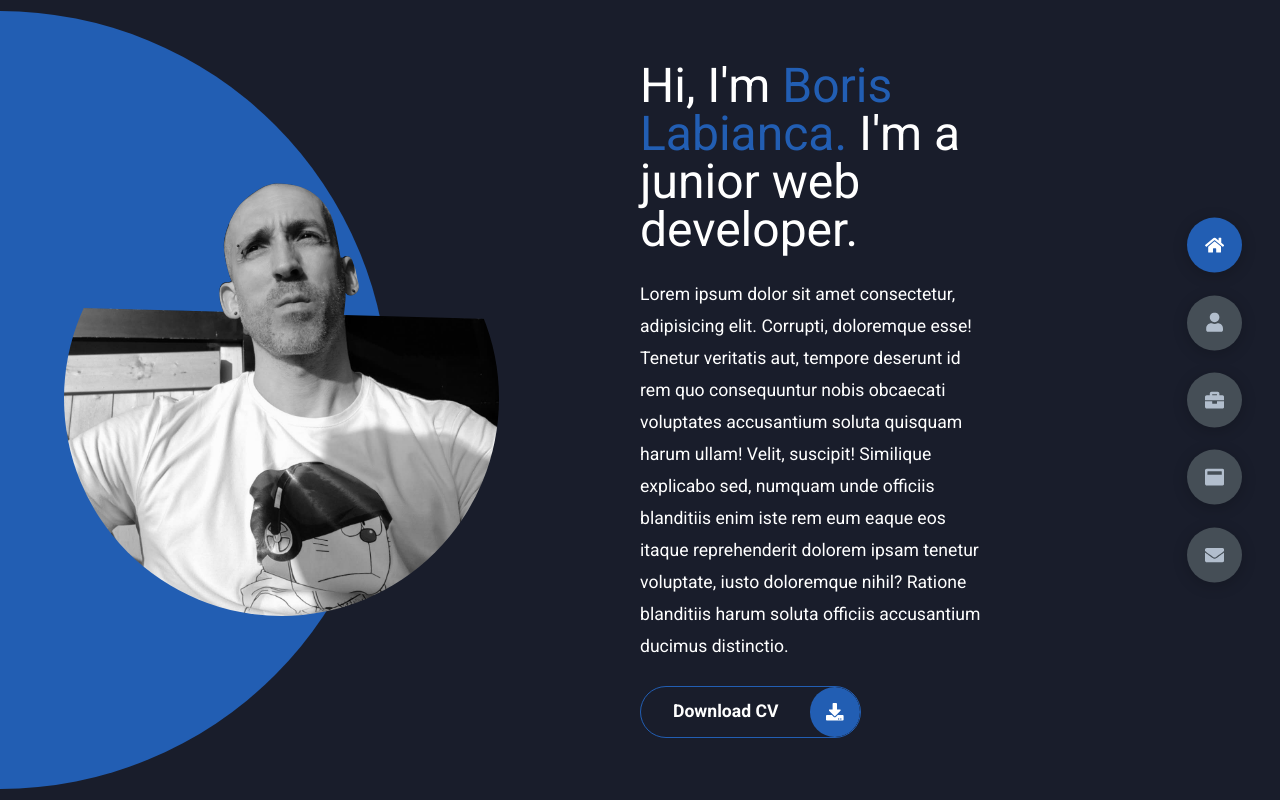
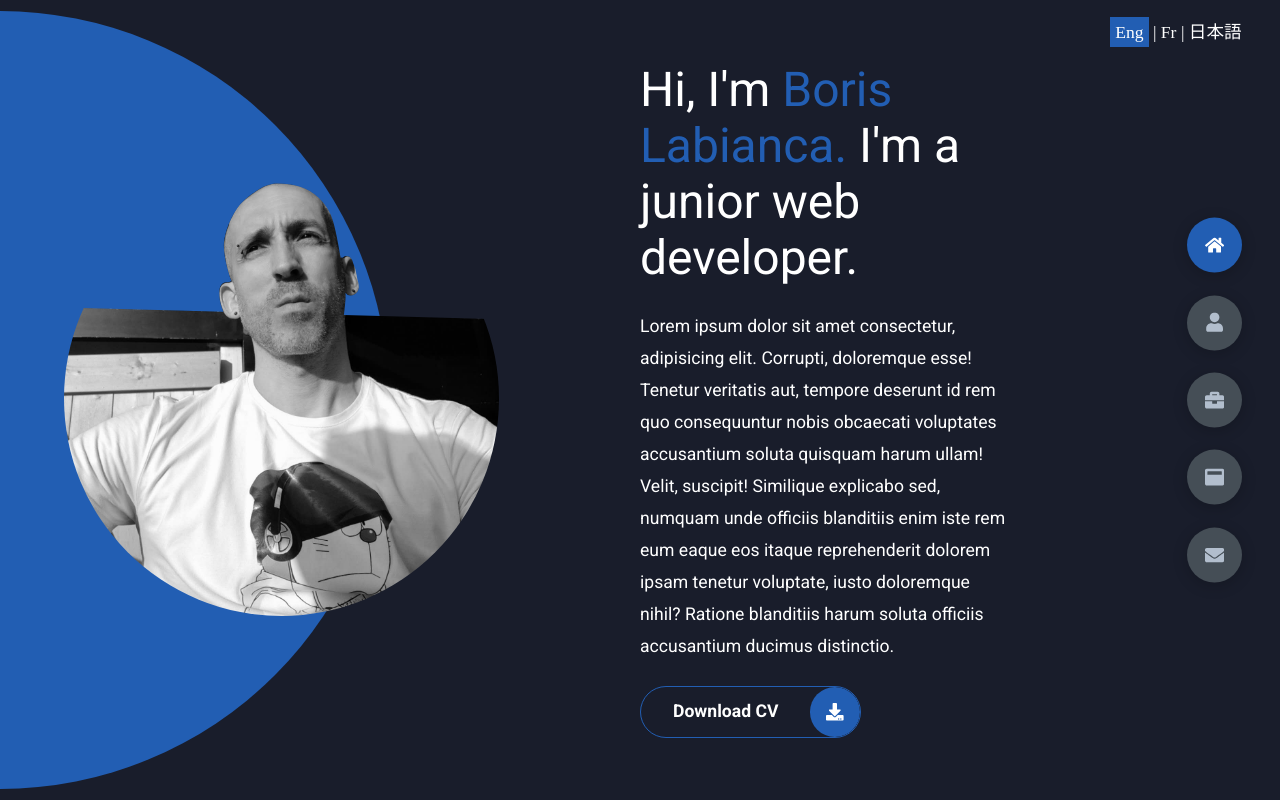
Before and after one commit to BorisLabianca/my-portfolio, a React (Create React App) app: page / in a window 1280 px wide. Built offline with nearby package versions, Linux system fonts and the light colour scheme.

Commit message:
added reducer for language switch and basic translations

```diff
--- a/src/App.css
+++ b/src/App.css
@@ -86,6 +86,18 @@ a {
     transform: translateY(0) scaleY(1);
   }
 }
+
+/* Language Switch */
+.language-switch {
+  position: absolute;
+  top: 3%;
+  right: 3%;
+}
+.selected {
+  background-color: var(--color-secondary);
+  padding: 5px;
+}
+
 /* Controls */
 .controls {
   position: fixed;
@@ -122,6 +134,76 @@ a {
   font-size: 1.2rem;
   pointer-events: none;
   color: var(--color-grey-2);
+}
+.control-1 .before {
+  transform: scaleX(0%);
+  transition: all 0.4s ease-in-out;
+  transform-origin: right;
+  position: absolute;
+  top: 7%;
+  right: 110%;
+  font-size: 1.25rem;
+  font-family: "Roboto";
+  color: var(--color-white);
+}
+.control-1:hover .before {
+  transform: scaleX(100%);
+}
+.control-2 .before {
+  transform: scaleX(0%);
+  transition: all 0.4s ease-in-out;
+  transform-origin: right;
+  position: absolute;
+  top: 27%;
+  right: 110%;
+  font-size: 1.25rem;
+  font-family: "Roboto";
+  color: var(--color-white);
+}
+.control-2:hover .before {
+  transform: scaleX(100%);
+}
+.control-3 .before {
+  transform: scaleX(0%);
+  transition: all 0.4s ease-in-out;
+  transform-origin: right;
+  color: var(--color-white);
+  font-size: 1.25rem;
+  position: absolute;
+  top: 47.5%;
+  right: 110%;
+  font-family: "Roboto";
+}
+.control-3:hover .before {
+  transform: scaleX(100%);
+}
+.control-4 .before {
+  transform: scaleX(0%);
+  transition: all 0.4s ease-in-out;
+  transform-origin: right;
+  color: var(--color-white);
+  font-size: 1.25rem;
+  position: absolute;
+  top: 67.5%;
+  right: 110%;
+  font-family: "Roboto";
+}
+.control-4:hover .before {
+  transform: scaleX(100%);
+}
+.control-5 .before {
+  transform: scaleX(0%);
+  transition: all 0.4s ease-in-out;
+  transform-origin: right;
+  color: var(--color-white);
+  font-size: 1.25rem;
+  position: absolute;
+  top: 87.5%;
+  right: 110%;
+  font-family: "Roboto";
+}
+.control-5:hover .before {
+  transform: scaleX(100%);
 }
 
 /* Home style */
@@ -162,10 +244,11 @@ a {
   display: flex;
   flex-direction: column;
   justify-content: center;
-  padding-right: 18rem;
+  padding-right: 17rem;
 }
 .name {
   font-size: 3rem;
+  line-height: 3.5rem;
 }
 .name span {
   color: var(--color-secondary);
--- a/src/App.js
+++ b/src/App.js
@@ -1,3 +1,5 @@
+import { useSelector, useDispatch } from "react-redux";
+import { switchLanguage } from "./features/language/languageSlice";
 import "./App.css";
 import {
   FaEnvelope,
@@ -12,178 +14,135 @@ import About from "./components/About";
 import Portfolio from "./components/Portfolio";
 import AboutThisSite from "./components/AboutThisSite";
 import Contact from "./components/Contact";
+import content from "./assets/content.json";
 
 function App() {
+  const dispatch = useDispatch();
   const buttonsArray = [
-    { icon: <FaHome className="icon" /> },
-    { icon: <FaUser className="icon" /> },
-    { icon: <FaBriefcase className="icon" /> },
-    { icon: <FaWindowMaximize className="icon" /> },
-    { icon: <FaEnvelope className="icon" /> },
+    {
+      icon: <FaHome className="icon" />,
+      description: { eng: "Home", fr: "Accueil", jap: "ホーム" },
+    },
+    {
+      icon: <FaUser className="icon" />,
+      description: { eng: "About me", fr: "Mon profil", jap: "プロフィール" },
+    },
+    {
+      icon: <FaBriefcase className="icon" />,
+      description: {
+        eng: "My portfolio",
+        fr: "Mon portfolio",
+        jap: "制作実績",
+      },
+    },
+    {
+      icon: <FaWindowMaximize className="icon" />,
+      description: {
+        eng: "About this site",
+        fr: "A propos du site",
+        jap: "サイトに付いて",
+      },
+    },
+    {
+      icon: <FaEnvelope className="icon" />,
+      description: {
+        eng: "Contact me",
+        fr: "Contactez-moi",
+        jap: "お問い合せ",
+      },
+    },
   ];
-  // const [btnClass, setBtnClass] = useState([
-  //   "control control-1 active-btn",
-  //   "control control-2",
-  //   "control control-3",
-  //   "control control-4",
-  //   "control control-5",
-  // ]);
-  // const [activeSection, setActiveSection] = useState([
-  //   "main-section section sec1 home active",
-  //   "main-section section sec2 about",
-  //   "main-section section sec3 portfolio",
-  //   "main-section section sec4 about-this-site",
-  //   "main-section section sec5 contact",
-  // ]);
-  // // const sections = document.querySelectorAll(".section");
-  // // const sectBtns = document.querySelectorAll(".controls");
-  // // const sectBtn = document.querySelectorAll(".control");
-  // // const allSections = document.querySelectorAll(".main-content");
-  // const pageTransitions = (index) => {
-  //   if (index === 0) {
-  //     const newBtnClass = [
-  //       "control control-1 active-btn",
-  //       "control control-2",
-  //       "control control-3",
-  //       "control control-4",
-  //       "control control-5",
-  //     ];
-  //     setBtnClass(newBtnClass);
-  //     const newActiveSection = [
-  //       "main-section section sec1 home active",
-  //       "main-section section sec2 about",
-  //       "main-section section sec3 portfolio",
-  //       "main-section section sec4 about-this-site",
-  //       "main-section section sec5 contact",
-  //     ];
-  //     setActiveSection(newActiveSection);
-  //   } else if (index === 1) {
-  //     const newBtnClass = [
-  //       "control control-1",
-  //       "control control-2 active-btn",
-  //       "control control-3",
-  //       "control control-4",
-  //       "control control-5",
-  //     ];
-  //     setBtnClass(newBtnClass);
-  //     const newActiveSection = [
-  //       "main-section section sec1 home",
-  //       "main-section section sec2 about active",
-  //       "main-section section sec3 portfolio",
-  //       "main-section section sec4 about-this-site",
-  //       "main-section section sec5 contact",
-  //     ];
-  //     setActiveSection(newActiveSection);
-  //   } else if (index === 2) {
-  //     const newBtnClass = [
-  //       "control control-1",
-  //       "control control-2",
-  //       "control control-3 active-btn",
-  //       "control control-4",
-  //       "control control-5",
-  //     ];
-  //     setBtnClass(newBtnClass);
-  //     const newActiveSection = [
-  //       "main-section section sec1 home",
-  //       "main-section section sec2 about",
-  //       "main-section section sec3 portfolio active",
-  //       "main-section section sec4 about-this-site",
-  //       "main-section section sec5 contact",
-  //     ];
-  //     setActiveSection(newActiveSection);
-  //   } else if (index === 3) {
-  //     const newBtnClass = [
-  //       "control control-1",
-  //       "control control-2",
-  //       "control control-3",
-  //       "control control-4 active-btn",
-  //       "control control-5",
-  //     ];
-  //     setBtnClass(newBtnClass);
-  //     const newActiveSection = [
-  //       "main-section section sec1 home",
-  //       "main-section section sec2 about",
-  //       "main-section section sec3 portfolio",
-  //       "main-section section sec4 about-this-site active",
-  //       "main-section section sec5 contact",
-  //     ];
-  //     setActiveSection(newActiveSection);
-  //   } else if (index === 4) {
-  //     const newBtnClass = [
-  //       "control control-1",
-  //       "control control-2",
-  //       "control control-3",
-  //       "control control-4",
-  //       "control control-5 active-btn",
-  //     ];
-  //     setBtnClass(newBtnClass);
-  //     const newActiveSection = [
-  //       "main-section section sec1 home",
-  //       "main-section section sec2 about",
-  //       "main-section section sec3 portfolio",
-  //       "main-section section sec4 about-this-site",
-  //       "main-section section sec5 contact active",
-  //     ];
-  //     setActiveSection(newActiveSection);
-  //   }
-  // };
+  const { language } = useSelector((store) => store.language);
 
   return (
     <div className="App main-content">
       {/* <Header /> */}
       <main>
-        <Home />
-        <About />
-        <Portfolio />
-        <AboutThisSite />
-        <Contact />
+        <Home
+          content={
+            language === "eng"
+              ? content.eng.home
+              : language === "fr"
+              ? content.fr.home
+              : language === "jap" && content.jap.home
+          }
+        />
+        <About
+          content={
+            language === "eng"
+              ? content.eng.aboutMe
+              : language === "fr"
+              ? content.fr.aboutMe
+              : language === "jap" && content.jap.aboutMe
+          }
+        />
+        <Portfolio
+          content={
+            language === "eng"
+              ? content.eng.myPortfolio
+              : language === "fr"
+              ? content.fr.myPortfolio
+              : language === "jap" && content.jap.myPortfolio
+          }
+        />
+        <AboutThisSite
+          content={
+            language === "eng"
+              ? content.eng.aboutThisSite
+              : language === "fr"
+              ? content.fr.aboutThisSite
+              : language === "jap" && content.jap.aboutThisSite
+          }
+        />
+        <Contact
+          content={
+            language === "eng"
+              ? content.eng.contactMe
+              : language === "fr"
+              ? content.fr.contactMe
+              : language === "jap" && content.jap.contactMe
+          }
+        />
       </main>
-      {/* <div className="controls">
-        <div
-          className={btnClass[0]}
+      <div className="controls">
+        {buttonsArray.map((elem, index) => {
+          return (
+            <NavButton
+              icon={elem.icon}
+              key={index}
+              index={index}
+              description={elem.description}
+            />
+          );
+        })}
+      </div>
+      <div className="language-switch">
+        <span
+          className={language === "eng" ? "selected" : "not-selected"}
           onClick={() => {
-            pageTransitions(0);
+            dispatch(switchLanguage("eng"));
           }}
         >
-          <FaHome className="icon" />
-        </div>
-        <div
-          className={btnClass[1]}
+          Eng
+        </span>
+        <span> | </span>
+        <span
+          className={language === "fr" ? "selected" : "not-selected"}
           onClick={() => {
-            pageTransitions(1);
+            dispatch(switchLanguage("fr"));
           }}
         >
-          <FaUser className="icon" />
-        </div>
-        <div
-          className={btnClass[2]}
+          Fr
+        </span>
+        <span> | </span>
+        <span
+          className={language === "jap" ? "selected" : "not-selected"}
           onClick={() => {
-            pageTransitions(2);
+            dispatch(switchLanguage("jap"));
           }}
         >
-          <FaBriefcase className="icon" />
-        </div>
-        <div
-          className={btnClass[3]}
-          onClick={() => {
-            pageTransitions(3);
-          }}
-        >
-          <FaQuestion className="icon" />
-        </div>
-        <div
-          className={btnClass[4]}
-          onClick={() => {
-            pageTransitions(4);
-          }}
-        >
-          <FaEnvelope className="icon" />
-        </div>
-      </div> */}
-      <div className="controls">
-        {buttonsArray.map((elem, index) => {
-          return <NavButton icon={elem.icon} key={index} index={index} />;
-        })}
+          日本語
+        </span>
       </div>
     </div>
   );
--- /dev/null
+++ b/src/assets/content.json
@@ -0,0 +1,35 @@
+{
+  "eng": {
+    "home": {
+      "h1Beg": "Hi, I'm ",
+      "h1Span": "Boris Labianca.",
+      "h1End": " I'm a junior web developer."
+    },
+    "aboutMe": {},
+    "myPortfolio": {},
+    "aboutThisSite": {},
+    "contactMe": {}
+  },
+  "fr": {
+    "home": {
+      "h1Beg": "Bonjour, moi, c'est ",
+      "h1Span": "Boris Labianca.",
+      "h1End": " Je suis un développeur web junior."
+    },
+    "aboutMe": {},
+    "myPortfolio": {},
+    "aboutThisSite": {},
+    "contactMe": {}
+  },
+  "jap": {
+    "home": {
+      "h1Beg": "どうも。",
+      "h1Span": "ラビアンカ•ボリス",
+      "h1End": "と申します。ジュニアウェブデベロッパー"
+    },
+    "aboutMe": {},
+    "myPortfolio": {},
+    "aboutThisSite": {},
+    "contactMe": {}
+  }
+}
--- a/src/components/About.js
+++ b/src/components/About.js
@@ -14,7 +14,7 @@ import illustratorLogo from "../assets/icons8-adobe-illustrator.svg";
 import premiereLogo from "../assets/icons8-adobe-premiere-pro.svg";
 import { FaSchool } from "react-icons/fa";
 
-const About = () => {
+const About = ({ content }) => {
   const { classIndex } = useSelector((store) => store.navigation);
 
   return (
--- a/src/components/CVDownloadButton.js
+++ b/src/components/CVDownloadButton.js
@@ -1,13 +1,22 @@
+import { useSelector } from "react-redux";
 import { FaDownload } from "react-icons/fa";
 
 const CVDownloadButton = () => {
+  const { language } = useSelector((store) => store.language);
+
   return (
     <div className="btn-container">
       <a
         href="https://drive.google.com/file/d/1b3SZGNJ421K_Iid_QVeyP9k2DWtRNqDd/view?usp=share_link"
         className="main-btn"
       >
-        <span className="btn-text">Download CV</span>
+        <span className="btn-text">
+          {language === "eng"
+            ? "Download CV"
+            : language === "fr"
+            ? "Téléchargez mon CV"
+            : language === "jap" && "履歴書をダウンロード"}
+        </span>
         <span className="btn-icon">
           <FaDownload />
         </span>
--- a/src/components/Home.js
+++ b/src/components/Home.js
@@ -2,7 +2,7 @@ import { useSelector } from "react-redux";
 import profilePic from "../assets/portfolio_profile_pic.svg";
 import CVDownloadButton from "./CVDownloadButton";
 
-const Home = () => {
+const Home = ({ content }) => {
   const { classIndex } = useSelector((store) => store.navigation);
   // console.log("Home.js log : ", classIndex);
   return (
@@ -16,7 +16,9 @@ const Home = () => {
         </div>
         <div className="home-right">
           <h1 className="name">
-            Hi, I'm <span>Boris Labianca.</span> I'm a junior web developer.
+            {content.h1Beg}
+            <span>{content.h1Span}</span>
+            {content.h1End}
           </h1>
           <p>
             Lorem ipsum dolor sit amet consectetur, adipisicing elit. Corrupti,
--- a/src/components/NavButton.js
+++ b/src/components/NavButton.js
@@ -1,9 +1,10 @@
 import { useSelector, useDispatch } from "react-redux";
 import { navigateBetweenSections } from "../features/navigation/navigationSlice";
 
-const NavButton = ({ icon, index }) => {
+const NavButton = ({ icon, index, description }) => {
   const dispatch = useDispatch();
   const { classIndex } = useSelector((store) => store.navigation);
+  const { language } = useSelector((store) => store.language);
   return (
     <div
       className={`control control-${index + 1} ${
@@ -13,6 +14,13 @@ const NavButton = ({ icon, index }) => {
         dispatch(navigateBetweenSections(index));
       }}
     >
+      <div className="before" style={{ width: "max-content" }}>
+        {language === "eng"
+          ? description.eng
+          : language === "fr"
+          ? description.fr
+          : language === "jap" && description.jap}
+      </div>
       {icon}
     </div>
   );
--- a/src/components/Portfolio.js
+++ b/src/components/Portfolio.js
@@ -1,6 +1,6 @@
 import { useSelector } from "react-redux";
 
-const Portfolio = () => {
+const Portfolio = ({ content }) => {
   const { classIndex } = useSelector((store) => store.navigation);
 
   return (
--- a/src/features/language/languageSlice.js
+++ b/src/features/language/languageSlice.js
@@ -1 +1,24 @@
 import { createSlice } from "@reduxjs/toolkit";
+
+const initialState = {
+  language: "eng",
+};
+
+const languageSlice = createSlice({
+  name: "language",
+  initialState: initialState,
+  reducers: {
+    switchLanguage: (state, action) => {
+      const { payload } = action;
+      if (payload === state.language) {
+        return;
+      } else {
+        state.language = payload;
+      }
+    },
+  },
+});
+
+export const { switchLanguage } = languageSlice.actions;
+
+export default languageSlice.reducer;
--- a/src/features/store.js
+++ b/src/features/store.js
@@ -1,9 +1,11 @@
 import { configureStore } from "@reduxjs/toolkit";
 import navigationReducer from "./navigation/navigationSlice";
+import languageReducer from "./language/languageSlice";
 
 const store = configureStore({
   reducer: {
     navigation: navigationReducer,
+    language: languageReducer,
   },
 });
 
```
Also changed, not shown: src/components/AboutThisSite.js (+7 -1 lines), src/components/Contact.js (+7 -2 lines).
